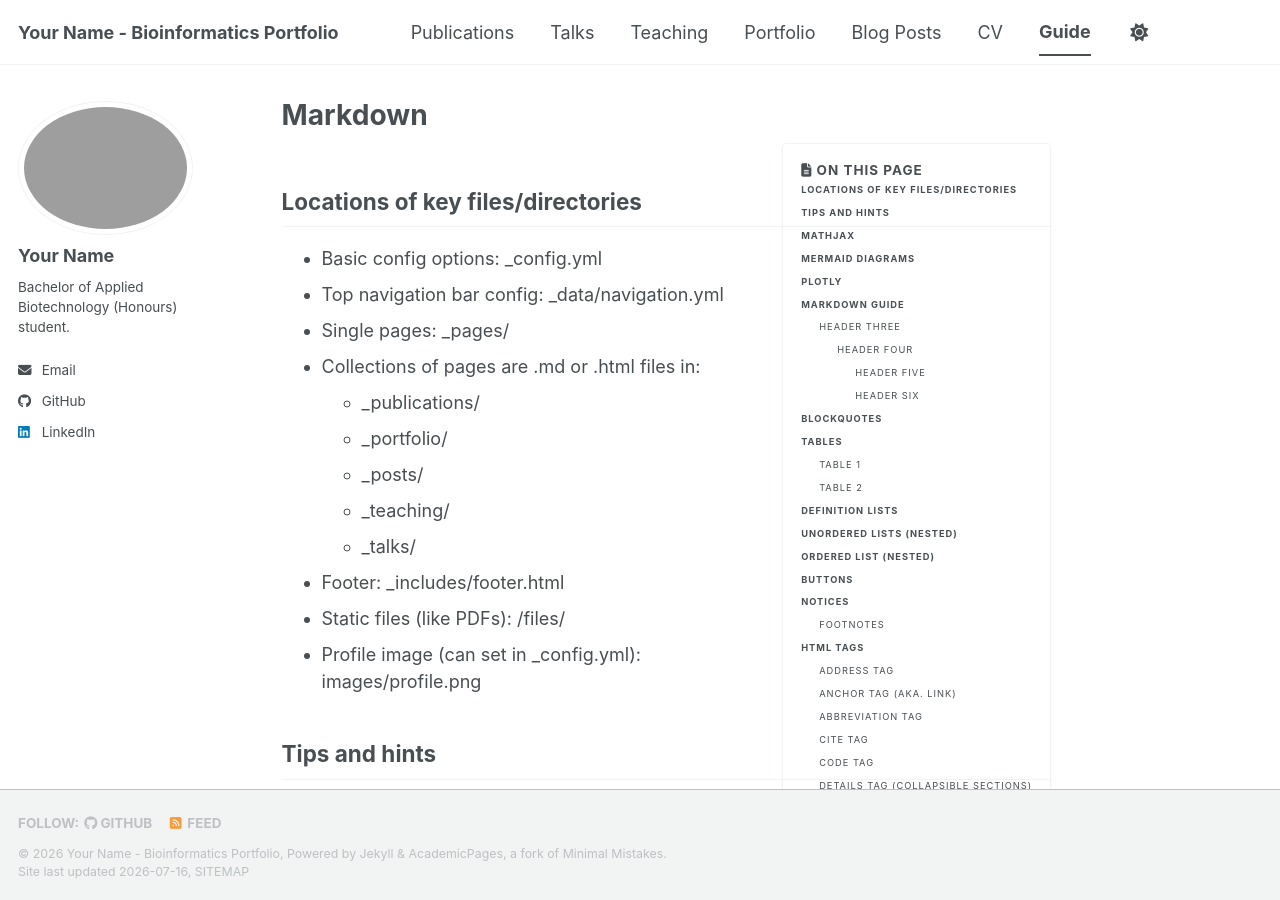
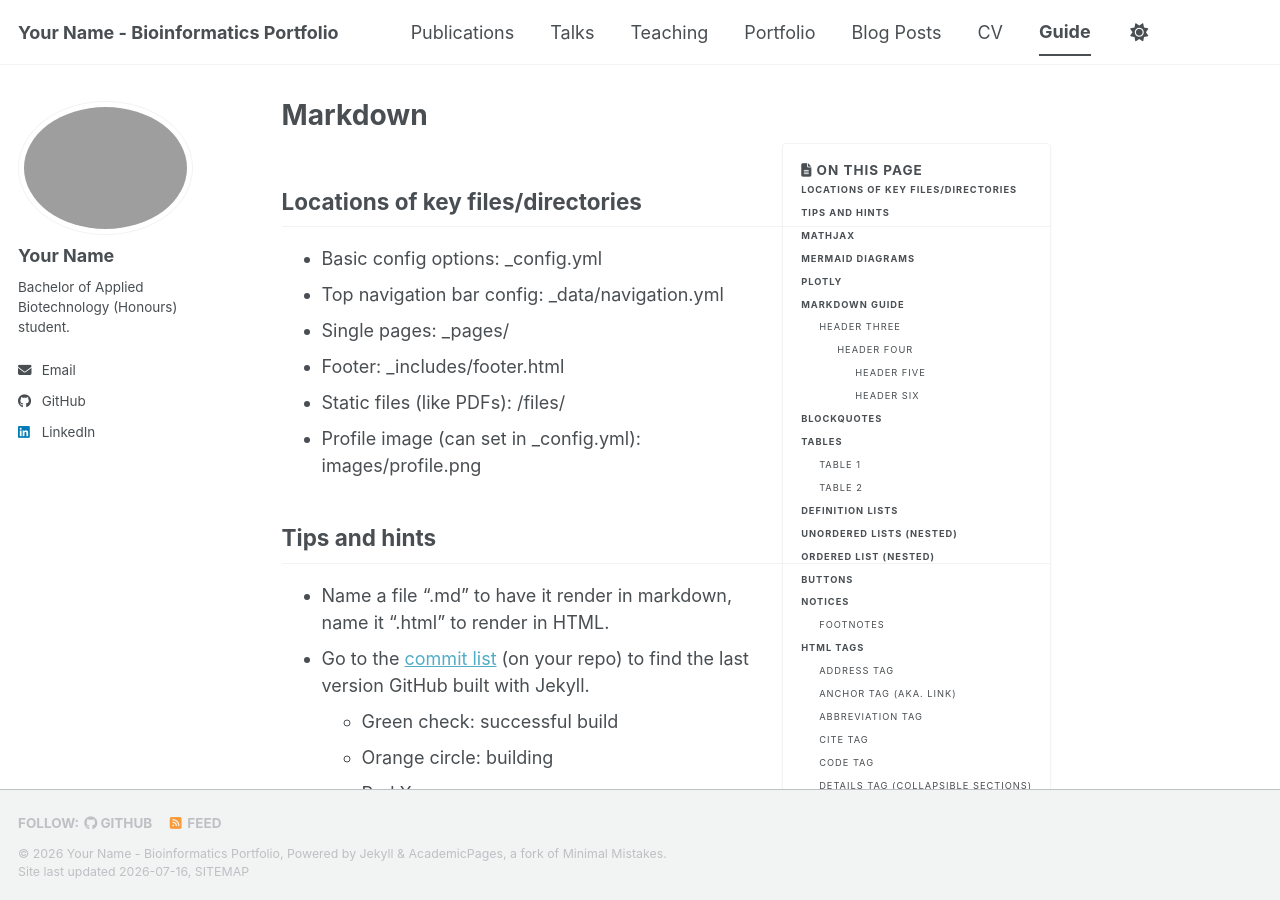
Before and after one commit to nerdkole/BIOT74000Template, a Jekyll site: the page built from _pages/markdown.md, in a window 1280 px wide and 900 px high. Built offline with Jekyll 4.4.1, drawn with Linux system fonts in a browser that asks for light colours; emoji names are drawn with the system emoji font; a script bundle is joined from its source files by our own code; library files that are not in the unit come from our copies.

Commit message:
Update markdown.md

```diff
--- a/_pages/markdown.md
+++ b/_pages/markdown.md
@@ -14,12 +14,6 @@ redirect_from:
 * Basic config options: _config.yml
 * Top navigation bar config: _data/navigation.yml
 * Single pages: _pages/
-* Collections of pages are .md or .html files in:
-  * _publications/
-  * _portfolio/
-  * _posts/
-  * _teaching/
-  * _talks/
 * Footer: _includes/footer.html
 * Static files (like PDFs): /files/
 * Profile image (can set in _config.yml): images/profile.png
```
